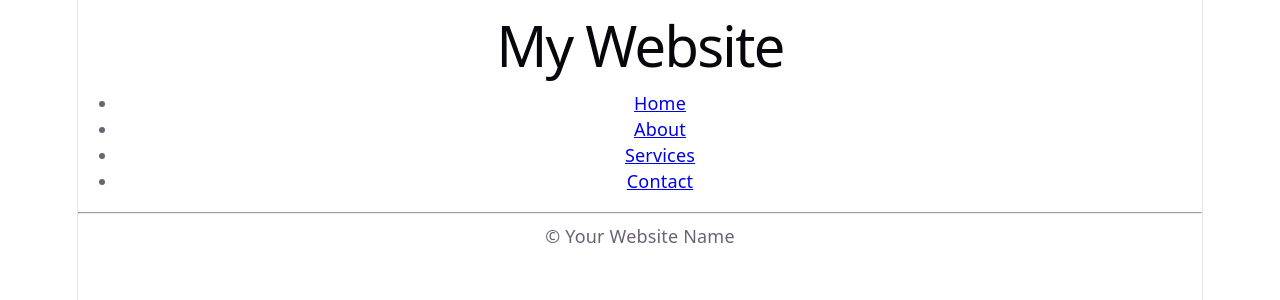
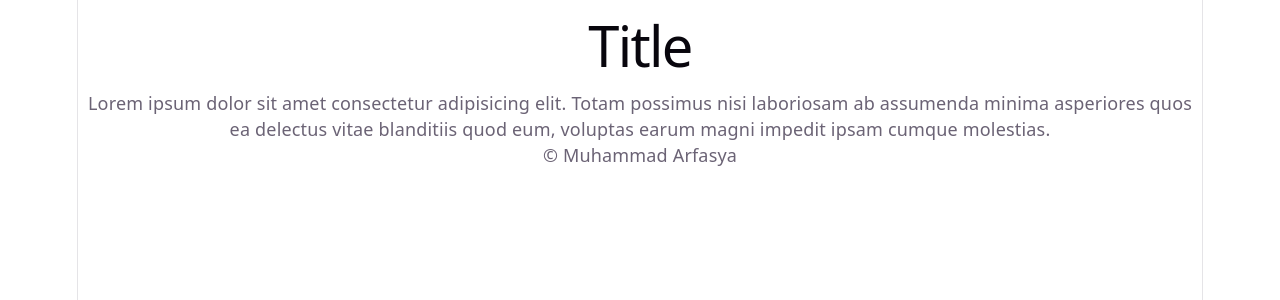
Before and after one commit to arfasyarespati-sudo/project-fullstack-fund, a React (Vite) app in the folder MyWebsite/react/my-react-app/: page / in a window 1280 px wide. Shown: the top 300 px of the page. Built offline with nearby package versions, Linux system fonts and the light colour scheme.

Commit message:
added some things

```diff
--- a/MyWebsite/react/my-react-app/src/App.jsx
+++ b/MyWebsite/react/my-react-app/src/App.jsx
@@ -1,11 +1,14 @@
 import Header from './Header.jsx'
 import Footer from './Footer.jsx'
+import Paragraph from './Paragraph.jsx';
 
 function App() {
 
   return(
     <>
+
     <Header></Header>
+    <Paragraph></Paragraph>
     <Footer></Footer>
     </>
   );
--- a/MyWebsite/react/my-react-app/src/Footer.jsx
+++ b/MyWebsite/react/my-react-app/src/Footer.jsx
@@ -4,7 +4,7 @@ function Footer() {
     return(
 
         <footer>
-            <p>&copy; Your Website Name</p>
+            <p>&copy; Muhammad Arfasya</p>
         </footer>
 
     );
--- a/MyWebsite/react/my-react-app/src/Header.jsx
+++ b/MyWebsite/react/my-react-app/src/Header.jsx
@@ -2,19 +2,9 @@
 function Header(){
 
    return(
-    <header>
-        <h1>My Website</h1>
-        <nav>
-            <ul>
-                <li><a href="#">Home</a></li>
-                <li><a href="#">About</a></li>
-                <li><a href="#">Services</a></li>
-                <li><a href="#">Contact</a></li>
-            </ul>
-        </nav>
-        <hr></hr>
-    </header>
-
+     <header>
+        <h1>Title</h1>
+     </header>
    );
 
 }
--- /dev/null
+++ b/MyWebsite/react/my-react-app/src/Paragraph.jsx
@@ -0,0 +1,9 @@
+
+function Paragraph(){
+
+    return(
+    <p>Lorem ipsum dolor sit amet consectetur adipisicing elit. Totam possimus nisi laboriosam ab assumenda minima asperiores quos ea delectus vitae blanditiis quod eum, voluptas earum magni impedit ipsam cumque molestias.</p>
+    );
+}
+
+export default Paragraph;
--- a/MyWebsite/react/my-react-app/src/index.css
+++ b/MyWebsite/react/my-react-app/src/index.css
@@ -85,7 +85,7 @@ h1 {
 h2 {
   font-size: 24px;
   line-height: 118%;
-  letter-spacing: -0.24px;
+  letter-spacing: 1px;
   margin: 0 0 8px;
   @media (max-width: 1024px) {
     font-size: 20px;
```
Also changed, not shown: 1 other file (tests, documents, lock files or other folders).
